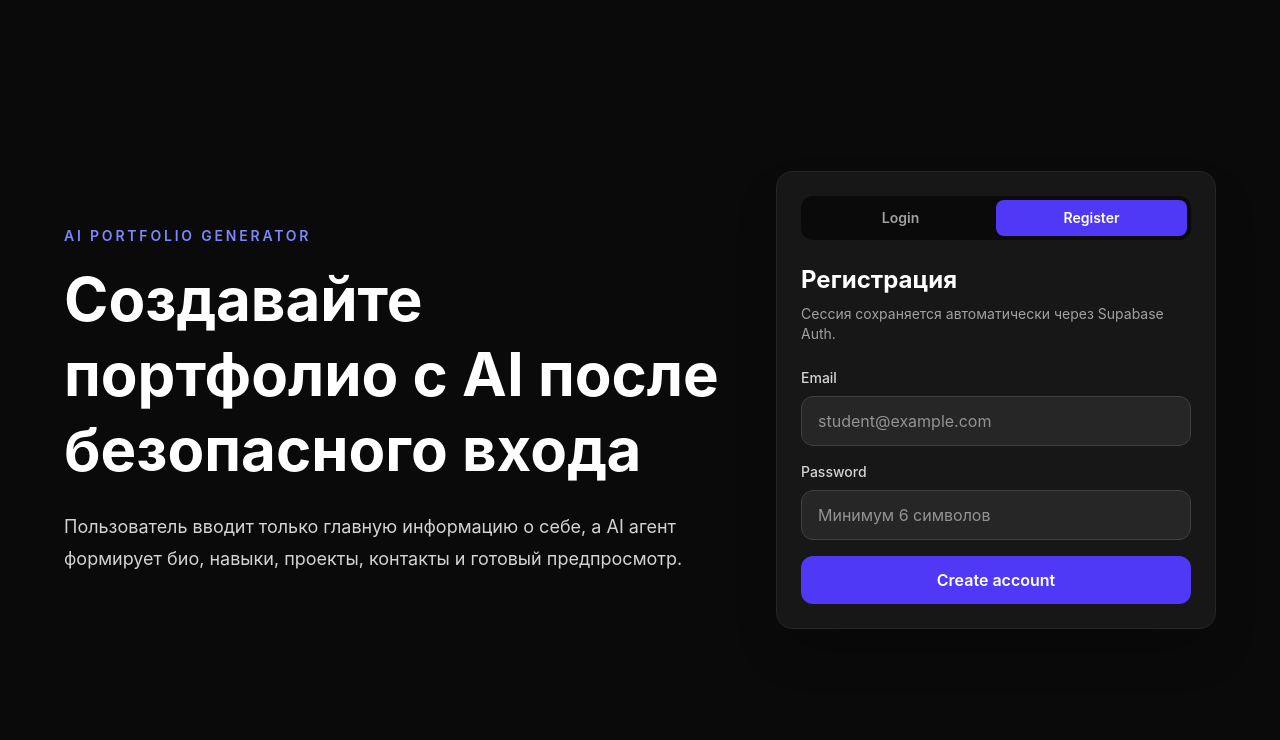
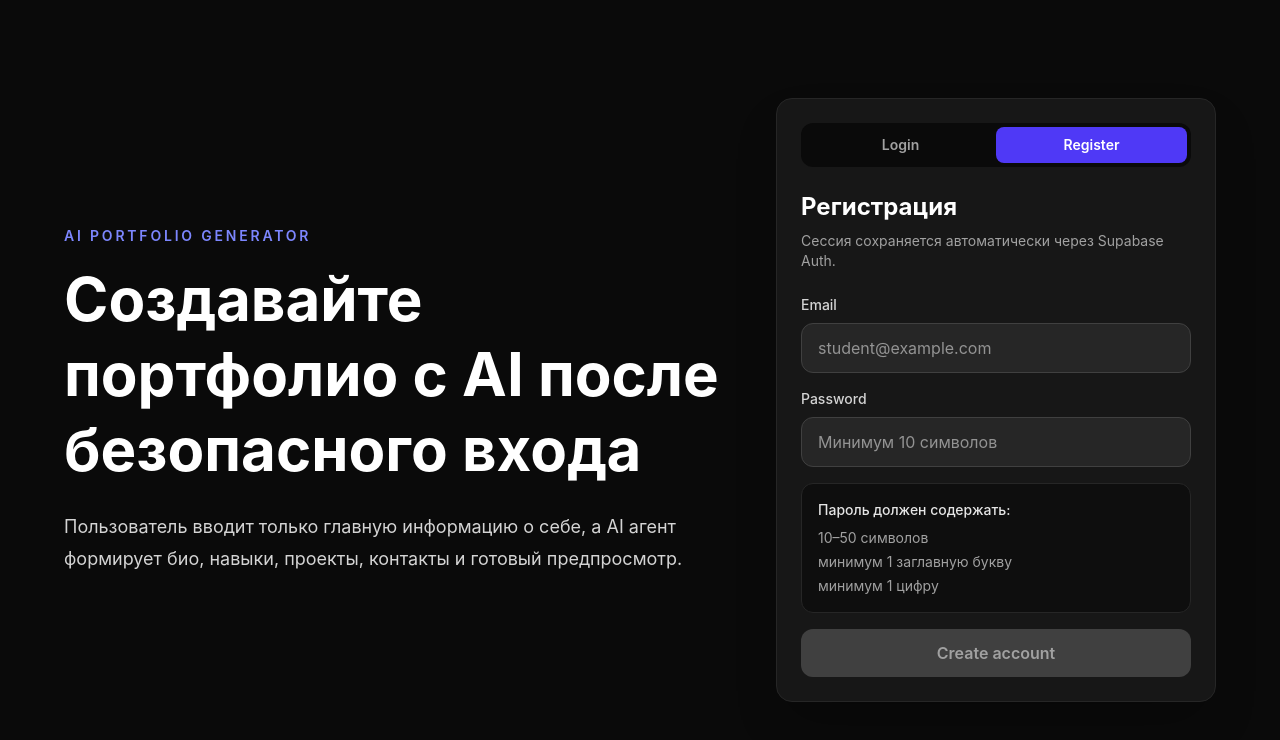
Before and after one commit to Dimitriy-S/ai-portfolio-generator, a React app in the folder frontend/: page / in a window 1280 px wide. Both pictures are taken after a click on the button "Register". Shown: the top 740 px of the page. Built offline with nearby package versions, Linux system fonts and the light colour scheme; the HTML template or start-up script is replaced by a standard one.

Commit message:
Improve contacts and password validation

```diff
--- a/frontend/src/App.jsx
+++ b/frontend/src/App.jsx
@@ -87,7 +87,8 @@ function PdfPortfolio({ portfolio, exportRef }) {
             }}
           >
             Email: {portfolio.contacts?.email || "Not specified"} - GitHub:{" "}
-            {portfolio.contacts?.github || "Not specified"}
+            {portfolio.contacts?.github || "Not specified"} - Phone:{" "}
+            {portfolio.contacts?.phone || "Not specified"}
           </p>
         </div>
 
@@ -184,8 +185,11 @@ function PdfPortfolio({ portfolio, exportRef }) {
             <p style={{ margin: "0 0 4px" }}>
               Email: {portfolio.contacts?.email || "Not specified"}
             </p>
+            <p style={{ margin: "0 0 4px" }}>
+              GitHub: {portfolio.contacts?.github || "Not specified"}
+            </p>
             <p style={{ margin: 0 }}>
-              GitHub: {portfolio.contacts?.github || "Not specified"}
+              Phone: {portfolio.contacts?.phone || "Not specified"}
             </p>
           </div>
         </div>
@@ -267,6 +271,7 @@ function PortfolioView({
       <div className="space-y-1 text-neutral-300">
         <p>Email: {portfolio.contacts?.email || "Не указан"}</p>
         <p>GitHub: {portfolio.contacts?.github || "Не указан"}</p>
+        <p>Phone: {portfolio.contacts?.phone || "Не указан"}</p>
       </div>
     </div>
   );
--- a/frontend/src/Auth.jsx
+++ b/frontend/src/Auth.jsx
@@ -1,5 +1,11 @@
-import { useState } from "react";
+import { useMemo, useState } from "react";
 import { supabase } from "./lib/supabase";
+
+const validatePassword = (password) => ({
+  hasValidLength: password.length >= 10 && password.length <= 50,
+  hasUppercase: /[A-ZА-ЯЁ]/.test(password),
+  hasDigit: /\d/.test(password),
+});
 
 function Auth() {
   const [mode, setMode] = useState("login");
@@ -10,12 +16,32 @@ function Auth() {
   const [error, setError] = useState("");
 
   const isLogin = mode === "login";
+  const passwordChecks = useMemo(() => validatePassword(password), [password]);
+  const isPasswordValid =
+    passwordChecks.hasValidLength &&
+    passwordChecks.hasUppercase &&
+    passwordChecks.hasDigit;
+  const isSubmitDisabled = loading || (!isLogin && !isPasswordValid);
+
+  const switchMode = (nextMode) => {
+    setMode(nextMode);
+    setMessage("");
+    setError("");
+  };
 
   const handleSubmit = async (event) => {
     event.preventDefault();
-    setLoading(true);
     setMessage("");
     setError("");
+
+    if (!isLogin && !isPasswordValid) {
+      setError(
+        "Пароль должен содержать 10–50 символов, минимум 1 заглавную букву и минимум 1 цифру."
+      );
+      return;
+    }
+
+    setLoading(true);
 
     try {
       const credentials = {
@@ -32,7 +58,9 @@ function Auth() {
       }
 
       if (!isLogin) {
-        setMessage("Регистрация успешна. Если включено подтверждение email, проверьте почту.");
+        setMessage(
+          "Регистрация успешна. Если включено подтверждение email, проверьте почту."
+        );
       }
     } catch (authError) {
       setError(authError.message || "Не удалось выполнить действие.");
@@ -42,7 +70,7 @@ function Auth() {
   };
 
   return (
-    <div className="min-h-screen bg-neutral-950 text-white px-6 py-10">
+    <div className="min-h-screen bg-neutral-950 px-6 py-10 text-white">
       <div className="mx-auto flex min-h-[calc(100vh-5rem)] max-w-6xl items-center">
         <div className="grid w-full grid-cols-1 gap-8 lg:grid-cols-[1fr_440px]">
           <section className="flex flex-col justify-center">
@@ -62,7 +90,7 @@ function Auth() {
             <div className="mb-6 flex rounded-xl bg-neutral-950 p-1">
               <button
                 type="button"
-                onClick={() => setMode("login")}
+                onClick={() => switchMode("login")}
                 className={`w-1/2 rounded-lg py-2 text-sm font-semibold transition ${
                   isLogin
                     ? "bg-indigo-600 text-white"
@@ -73,7 +101,7 @@ function Auth() {
               </button>
               <button
                 type="button"
-                onClick={() => setMode("register")}
+                onClick={() => switchMode("register")}
                 className={`w-1/2 rounded-lg py-2 text-sm font-semibold transition ${
                   !isLogin
                     ? "bg-indigo-600 text-white"
@@ -115,11 +143,55 @@ function Auth() {
                   value={password}
                   onChange={(event) => setPassword(event.target.value)}
                   required
-                  minLength={6}
-                  className="w-full rounded-xl border border-neutral-700 bg-neutral-800 px-4 py-3 outline-none transition focus:border-indigo-500"
-                  placeholder="Минимум 6 символов"
+                  minLength={isLogin ? 1 : 10}
+                  maxLength={50}
+                  className={`w-full rounded-xl border bg-neutral-800 px-4 py-3 outline-none transition ${
+                    !isLogin && password && !isPasswordValid
+                      ? "border-red-500 focus:border-red-400"
+                      : "border-neutral-700 focus:border-indigo-500"
+                  }`}
+                  placeholder={
+                    isLogin ? "Введите пароль" : "Минимум 10 символов"
+                  }
                 />
               </label>
+
+              {!isLogin && (
+                <div className="rounded-xl border border-neutral-800 bg-neutral-950/70 p-4 text-sm text-neutral-300">
+                  <p className="font-medium text-neutral-200">
+                    Пароль должен содержать:
+                  </p>
+                  <ul className="mt-2 space-y-1">
+                    <li
+                      className={
+                        passwordChecks.hasValidLength
+                          ? "text-emerald-300"
+                          : "text-neutral-400"
+                      }
+                    >
+                      10–50 символов
+                    </li>
+                    <li
+                      className={
+                        passwordChecks.hasUppercase
+                          ? "text-emerald-300"
+                          : "text-neutral-400"
+                      }
+                    >
+                      минимум 1 заглавную букву
+                    </li>
+                    <li
+                      className={
+                        passwordChecks.hasDigit
+                          ? "text-emerald-300"
+                          : "text-neutral-400"
+                      }
+                    >
+                      минимум 1 цифру
+                    </li>
+                  </ul>
+                </div>
+              )}
 
               {error && (
                 <p className="rounded-xl border border-red-500/30 bg-red-500/10 px-4 py-3 text-sm text-red-200">
@@ -135,8 +207,8 @@ function Auth() {
 
               <button
                 type="submit"
-                disabled={loading}
-                className="w-full rounded-xl bg-indigo-600 py-3 font-semibold transition hover:bg-indigo-500 disabled:bg-neutral-700"
+                disabled={isSubmitDisabled}
+                className="w-full rounded-xl bg-indigo-600 py-3 font-semibold transition hover:bg-indigo-500 disabled:cursor-not-allowed disabled:bg-neutral-700 disabled:text-neutral-400"
               >
                 {loading ? "Подождите..." : isLogin ? "Login" : "Create account"}
               </button>
```
Also changed, not shown: 1 other file (tests, documents, lock files or other folders).
